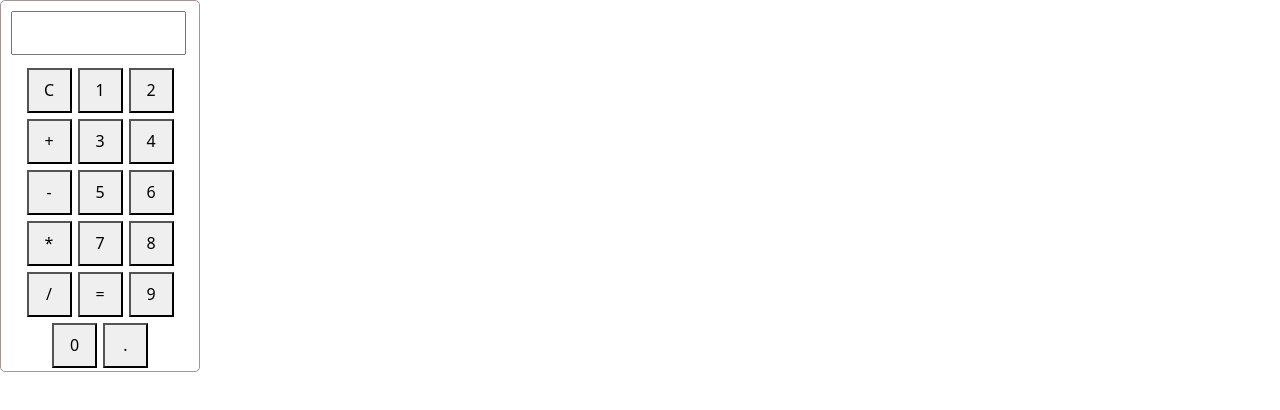
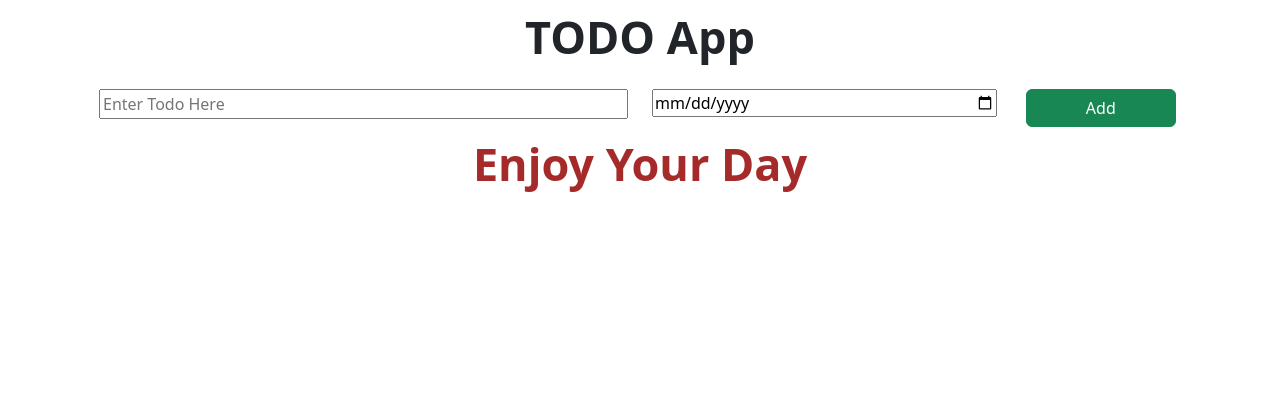
Before and after one commit to meghanapatel7393-hub/ReactAndReduxByPrashantSir, a React (Vite) app: page / in a window 1280 px wide. Shown: the top 410 px of the page. Built offline with nearby package versions, Linux system fonts and the light colour scheme.

Commit message:
todo add complete

```diff
--- a/src/App.jsx
+++ b/src/App.jsx
@@ -1,25 +1,42 @@
+import { useState } from "react";
 import AddTodo from "./components/AddTodo";
 import AppName from "./components/AppName";
 import TodoItems from "./components/TodoItems";
 import "./TodoApp.css"; //this is used for Todo
+import WlcomeMessage from "./components/WlcomeMessage";
 // import Hello from "./Hello";
 // import KgButton from "./KgButton";
 // import Random from "./Random";
 
 //this is called functional component
 function App() {
+  const [items, setItems] = useState([]);
+
   /*this is for todo app*/
-  const todoItem = [
-    { name: "Buy Milk", date: "4/10/2025" },
-    { name: "Go to College", date: "4/10/2025" },
-    { name: "Like This Video", date: "4/10/2025" },
-  ];
+  // const todoItem = [
+  //   { name: "Buy Milk", date: "4/10/2025" },
+  //   { name: "Go to College", date: "4/10/2025" },
+  //   { name: "Like This Video", date: "4/10/2025" },
+  // ];
+  const onAddItems = (name, date) => {
+    setItems([...items, { name: name, date: date }]);
+  };
+  const onDeleteItems = (name) => {
+    console.log(name);
+    setItems(items.filter((item) => item.name !== name));
+  };
   return (
     <>
       <center>
         <AppName />
-        <AddTodo />
-        <TodoItems todoItems={todoItem} />
+        {/* <AddTodo onAddItems={(name, date) => onAddItems(name, date)} />  this way also working */}
+        <AddTodo onAddItems={onAddItems} />
+        {items.length === 0 && <WlcomeMessage />}
+        <TodoItems
+          todoItems={items}
+          // onDeleteItems={(name) => onDeleteItems(name)}  /* this way also working */
+          onDeleteItems={onDeleteItems}
+        />
       </center>
     </>
   );
--- a/src/AppCalculator.jsx
+++ b/src/AppCalculator.jsx
@@ -1,12 +1,28 @@
+import { useState } from "react";
 import "./AppCalculator.css";
 import style from "./AppCalculator.module.css";
 import ButtonContainer from "./calculator_component/ButtonContainer";
 import Display from "./calculator_component/Display";
 function AppCalculator() {
+  const [calVal, setCalVal] = useState("");
+  // const onButtonClick = (event) => {
+  //   console.log(event.target.innerText);
+  // };
+  //OR
+  const onButtonClick = (buttonText) => {
+    console.log(buttonText);
+    if (buttonText === "=") {
+      setCalVal(eval(calVal));
+    } else if (buttonText === "C") {
+      setCalVal("");
+    } else {
+      setCalVal(calVal + buttonText);
+    }
+  };
   return (
     <div id="calculator" className={style["calculator"]}>
-      <Display />
-      <ButtonContainer />
+      <Display displayValue={calVal} />
+      <ButtonContainer onButtonClicked={onButtonClick} />
     </div>
   );
 }
--- a/src/calculator_component/ButtonContainer.jsx
+++ b/src/calculator_component/ButtonContainer.jsx
@@ -24,7 +24,12 @@ function ButtonContainer(props) {
     <div id="button-container" className={style["button-container"]}>
       {buttonname.map((button) => {
         return (
-          <button className={style["button"]} key={button}>
+          <button
+            className={style["button"]}
+            key={button}
+            // onClick={props.onButtonClicked} here we get data using event.target.innerText OR we can pass from here
+            onClick={() => props.onButtonClicked(button)}
+          >
             {button}
           </button>
         );
--- a/src/calculator_component/Display.jsx
+++ b/src/calculator_component/Display.jsx
@@ -1,5 +1,13 @@
 import style from "./Display.module.css";
-function Display() {
-  return <input id="display" type="text" className={style["display"]} />;
+function Display({ displayValue }) {
+  return (
+    <input
+      id="display"
+      type="text"
+      className={style["display"]}
+      value={displayValue}
+      readOnly
+    />
+  );
 }
 export default Display;
--- a/src/components/AddTodo.jsx
+++ b/src/components/AddTodo.jsx
@@ -1,4 +1,34 @@
-function AddTodo() {
+import { useState } from "react";
+
+function AddTodo({ onAddItems }) {
+  /*
+  this way is also working by video
+
+  const [todoName, setTodoName] = useState();
+  const [todoDate, setTodoDate] = useState();
+  const handleNameChange = (event) => setTodoName(event.target.value); //this method set on change event to todoName
+  const handleDateChange = (event) => setTodoDate(event.target.value); //this method set on change event to todoDate
+  const handleOnCLicked2 = () => {
+    onAddItems(todoName, todoDate);
+    setTodoDate("");
+    setTodoName("");
+  };*/
+
+  //this flow is defin self coding by bhavesh
+  const handleOnCLicked = () => {
+    let todoName = document.getElementById("input").value;
+    let todoDate = document.getElementById("dates").value;
+    {
+      todoName === "" || todoDate === ""
+        ? alert("Enter Data")
+        : onAddItems(todoName, todoDate);
+    }
+    document.getElementById("input").value = "";
+    document.getElementById("dates").value = "";
+  };
+
+  // const handleOnCLicked = () => {};
+
   return (
     <div className="container">
       <div className="row kg-row">
@@ -9,7 +39,11 @@ function AddTodo() {
           <input type="date" id="dates" />
         </div>
         <div className="col-2">
-          <button type="button" className="btn btn-success kg-button">
+          <button
+            type="button"
+            className="btn btn-success kg-button"
+            onClick={handleOnCLicked}
+          >
             Add
           </button>
         </div>
--- a/src/components/TodoItem.jsx
+++ b/src/components/TodoItem.jsx
@@ -1,4 +1,4 @@
-function TodoItem({ todoName, todoDate }) {
+function TodoItem({ todoName, todoDate, onDeleteItems }) {
   // let todoName = "Buy Milk";
   // let todoDate = "4/10/2025";
   return (
@@ -7,7 +7,13 @@ function TodoItem({ todoName, todoDate }) {
         <div className="col-6">{todoName}</div>
         <div className="col-4">{todoDate}</div>
         <div className="col-2">
-          <button type="button" className="btn btn-danger kg-button">
+          <button
+            type="button"
+            className="btn btn-danger kg-button"
+            onClick={() => {
+              onDeleteItems(todoName);
+            }}
+          >
             Delete
           </button>
         </div>
--- a/src/components/TodoItems.jsx
+++ b/src/components/TodoItems.jsx
@@ -1,11 +1,16 @@
 import TodoItem from "./TodoItem";
 import style from "./TodoItems.module.css";
-function TodoItems({ todoItems }) {
+function TodoItems({ todoItems, onDeleteItems }) {
   return (
     <div className={style["items-container"]}>
       {todoItems.map((todo) => {
         return (
-          <TodoItem todoDate={todo.date} todoName={todo.name} key={todo.name} />
+          <TodoItem
+            todoDate={todo.date}
+            todoName={todo.name}
+            key={todo.name}
+            onDeleteItems={onDeleteItems}
+          />
         );
       })}
     </div>
--- /dev/null
+++ b/src/components/WlcomeMessage.jsx
@@ -0,0 +1,5 @@
+import style from "./WlcomeMessage.module.css";
+function WlcomeMessage() {
+  return <h1 className={style["welcome"]}>Enjoy Your Day</h1>;
+}
+export default WlcomeMessage;
--- /dev/null
+++ b/src/components/WlcomeMessage.module.css
@@ -0,0 +1,7 @@
+.welcome {
+  font-weight: 700;
+  font-size: 45px;
+  margin: 10px;
+  margin-bottom: 25px;
+  color: brown;
+}
--- a/src/main.jsx
+++ b/src/main.jsx
@@ -3,17 +3,17 @@ import { createRoot } from "react-dom/client";
 // import './index.css'
 import "bootstrap/dist/css/bootstrap.min.css";
 // import "./FoodApp.css";
-// import App from "./App.jsx";
-import AppCalculator from "./AppCalculator.jsx";
+import App from "./App.jsx";
+// import AppCalculator from "./AppCalculator.jsx";
 
 // import BharatClock from "./BharatClock.jsx";
 // import FoodApp from "./FoodApp.jsx";
 
 createRoot(document.getElementById("root")).render(
   <StrictMode>
-    <AppCalculator />
+    {/* <AppCalculator /> */}
     {/* <FoodApp /> */}
     {/* <BharatClock /> */}
-    {/* <App /> */}
+    <App />
   </StrictMode>
 );
```
